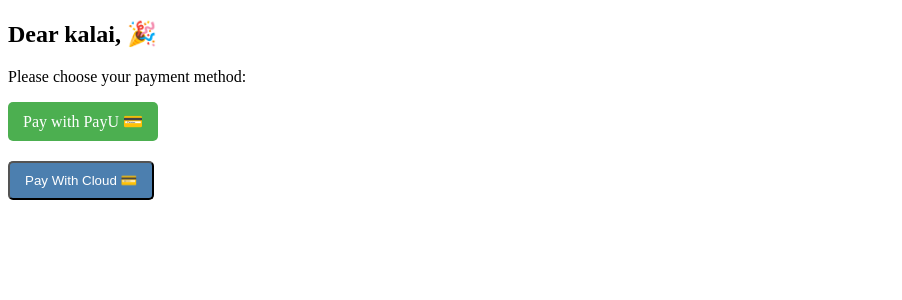
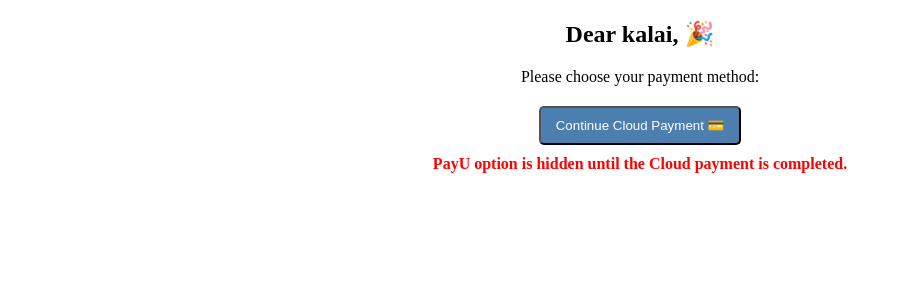
Before and after one commit to achu-2003/-small-django-project-with-payment-intagaration, a Django app: page /choose-gateway/102/ in a window 1280 px wide. Shown: the top 300 px of the page, without its empty margins (0-902 px from the left). Run offline with Django 5.2, Linux system fonts and the light colour scheme; data comes from the database, SQL or seed files in the repository; both versions use the stored data as it was after the commit.

Commit message:
2methods

```diff
--- a/app/views.py
+++ b/app/views.py
@@ -212,6 +212,10 @@ class StudentCreateView(CreateView):
 class ApproveStudentView(View):
     def get(self, request, pk):
         pending_student = get_object_or_404(PendingStudent, pk=pk)
+        if not pending_student:
+            return render(request, "error_page.html", {
+                "message": "❌ Student record not found or already approved/rejected."
+            })
         try:
             student = StudentInfo.objects.create(
                 student_id=pending_student.student_id,
@@ -295,9 +299,21 @@ def success_info(msg=None):
     else:
         return 'Something Wrong'
 
+
 def choose_gateway(request, student_id):
     student = get_object_or_404(StudentInfo, student_id=student_id)
-    return render(request, "choose_gateway.html", {"student": student})
+
+    cloud_payment = Payment.objects.filter(
+        student=student,
+        payu_transaction_id__startswith='CLOUD',
+        status='processing'
+    ).first()
+
+    return render(request, "choose_gateway.html", {
+        "student": student,
+        "cloud_payment": cloud_payment
+    })
+
 
 @method_decorator(csrf_exempt, name='dispatch')
 class OptionPaymentView(View):
@@ -313,23 +329,42 @@ class OptionPaymentView(View):
         except StudentInfo.DoesNotExist:
             return render(request, "error_page.html", {"message": "Student not found."})
 
-        txn_id = f"CLOUD{id(student)}{student_id}"
-        payment, created = Payment.objects.get_or_create(
+        already_paid = Payment.objects.filter(
+                student=student,
+                status="paid"
+            ).exists()
+
+        if already_paid:
+            return render(request,"error_page.html",
+                {"message": render_errors("You have already completed the payment")})
+
+        cloud_payment = Payment.objects.filter(
             student=student,
-            payu_transaction_id=txn_id,
-            defaults={
-                "name": student.name.split()[0],
-                "amount": 1.00,
-                "status": "processing"
-            }
-        )
+            payu_transaction_id__startswith="CLOUD",
+            status="processing"
+        ).first()
+
+        if cloud_payment:
+            payment = cloud_payment
+        else:
+            txn_id = f"CLOUD{id(student)}{student_id}"
+            payment = Payment.objects.create(
+                student=student,
+                payu_transaction_id=txn_id,
+                name=student.name.split()[0],
+                amount=1.00,
+                status="processing"
+            )
+
         return render(request, "cloud_payment_confirmation.html", {"payment": payment})
+
 
 @method_decorator(csrf_exempt, name='dispatch')
 class ConfirmCloudPaymentView(View):
     def post(self, request):
         data = request.POST.dict()
         print(data)
+
         if not data:
             try:
                 data = json.loads(request.body.decode())
--- a/project/settings.py
+++ b/project/settings.py
@@ -140,8 +140,8 @@ EMAIL_HOST_USER = "vinothg1628@gmail.com"
 EMAIL_HOST_PASSWORD = "ohuhupaupivzjozr"
 DEFAULT_FROM_EMAIL = EMAIL_HOST_USER
 
-SITE_URL = 'https://05d55e673a3f.ngrok-free.app'
+SITE_URL = 'https://8754d8b9484d.ngrok-free.app'
 
 CSRF_TRUSTED_ORIGINS = [
-    "https://05d55e673a3f.ngrok-free.app",
+    "https://8754d8b9484d.ngrok-free.app",
 ]
--- a/templates/choose_gateway.html
+++ b/templates/choose_gateway.html
@@ -5,22 +5,41 @@
     <title>Choose Payment Method</title>
 </head>
 <body>
+    <center>
         <h2>Dear {{ student.name }}, 🎉</h2>
         <p>Please choose your payment method:</p>
 
+        {% if cloud_payment %}
+            <form method="post" action="{% url 'option-payment-webhook' %}" style="margin-top:20px;">
+                {% csrf_token %}
+                <input type="hidden" name="student_id" value="{{ student.student_id }}">
+                <button type="submit"
+                        style="display:inline-block;padding:10px 15px;background:#4c7faf;color:#fff;text-decoration:none;border-radius:5px;">
+                    Continue Cloud Payment 💳
+                </button>
+            </form>
+
+            <p style="color:red; font-weight:bold; margin-top:10px;">
+                PayU option is hidden until the Cloud payment is completed.
+            </p>
+
+        {% else %}
+
             <a href="{% url 'initiate-payment' student.student_id %}"
-       style="display:inline-block;padding:10px 15px;background:#4CAF50;color:#fff;text-decoration:none;border-radius:5px;">
+               style="display:inline-block;padding:10px 15px;background:#4CAF50;color:#fff;text-decoration:none;border-radius:5px;margin-right:10px;">
                Pay with PayU 💳
             </a>
 
 
-    <form method="post" action="{% url 'option-payment-webhook' %}" style="margin-top:20px;">
+            <form method="post" action="{% url 'option-payment-webhook' %}" style="display:inline-block; margin-top:20px;">
                 {% csrf_token %}
                 <input type="hidden" name="student_id" value="{{ student.student_id }}">
-        <button name="status" value="success"
+                <button type="submit"
                         style="display:inline-block;padding:10px 15px;background:#4c7faf;color:#fff;text-decoration:none;border-radius:5px;">
                     Pay With Cloud 💳
                 </button>
             </form>
+        {% endif %}
+    </center>
 </body>
 </html>
```
Also changed, not shown: db.sqlite3. Lines whose indentation alone changed are shown as unchanged.
